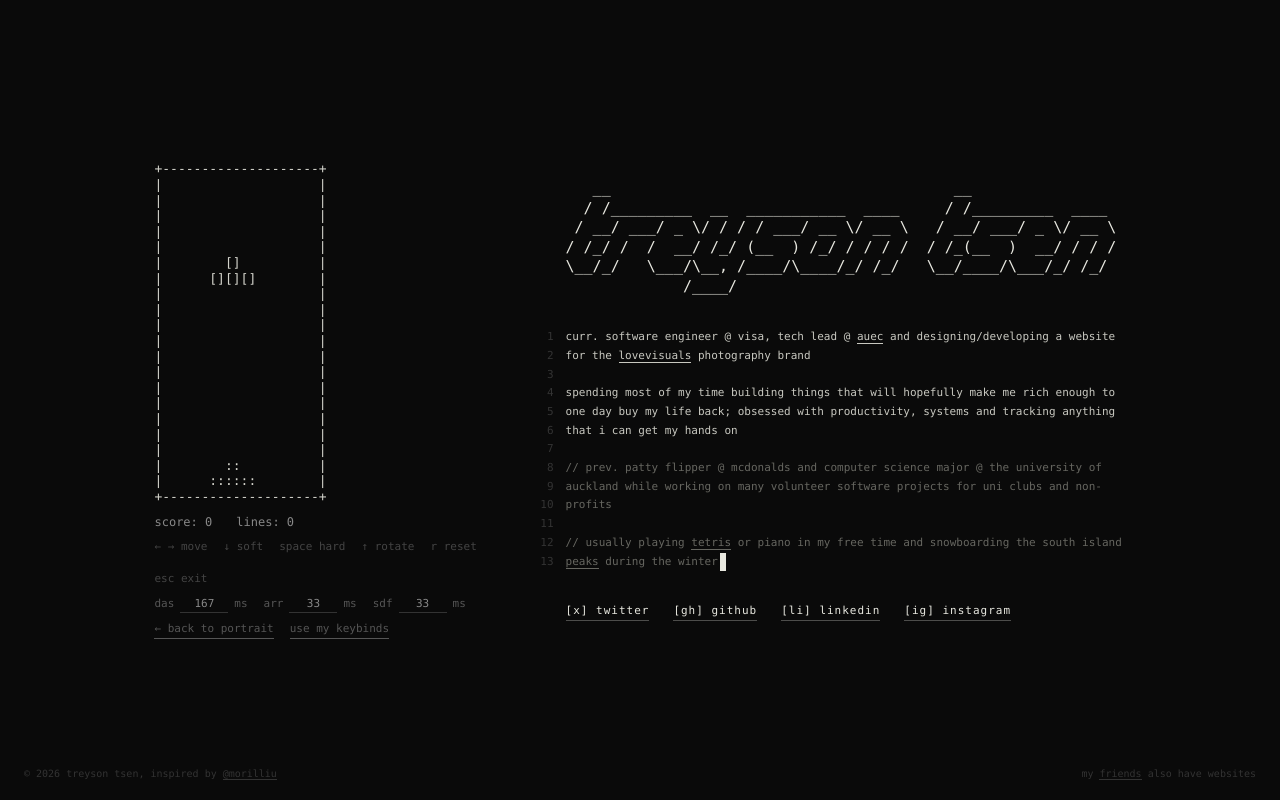
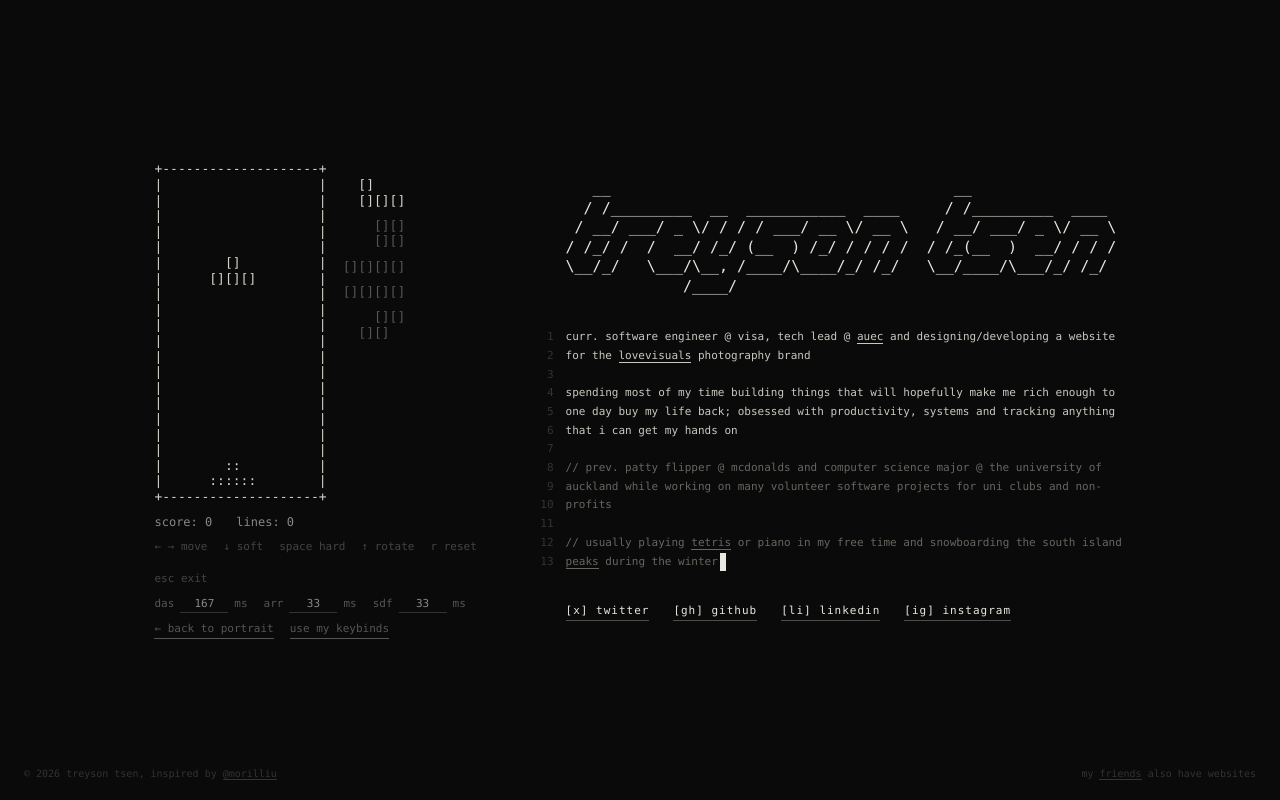
Before and after one commit to p0nyo/treysontsen.com, a Next.js app: page / in a window 1280 px wide. Both pictures are taken after a click on the button "click here to play tetris". Built offline with nearby package versions, Linux system fonts and the light colour scheme.

Commit message:
feat: add 5 piece previews and hold preview

```diff
--- a/src/app/components/PortraitSection.tsx
+++ b/src/app/components/PortraitSection.tsx
@@ -165,6 +165,7 @@ type Binds = typeof DEFAULT_BINDS;
 
 function TetrisGame({ onExit }: { onExit: () => void }) {
   const [board, setBoard] = useState<Board>(emptyBoard);
+  const [queue, setQueue] = useState<number[]>(() => Array.from({ length: 5 }, randomPieceType));
   const [pieceType, setPieceType] = useState(() => randomPieceType());
   const [shape, setShape] = useState<number[][]>(() => PIECES[pieceType]);
   const [rot, setRot] = useState(0);
@@ -172,15 +173,15 @@ function TetrisGame({ onExit }: { onExit: () => void }) {
   const [score, setScore] = useState(0);
   const [over, setOver] = useState(false);
   const [lines, setLines] = useState(0);
-  const [held, setHeld] = useState<number[][] | null>(null);
+  const [held, setHeld] = useState<number | null>(null);
   const [canHold, setCanHold] = useState(true);
   const [binds, setBinds] = useState<Binds>(DEFAULT_BINDS);
   const [das, setDas] = useState(167);
   const [arr, setArr] = useState(33);
   const [sdf, setSdf] = useState(33);
 
-  const stateRef = useRef({ board, shape, pos, rot, pieceType, over, held, canHold, binds });
-  stateRef.current = { board, shape, pos, rot, pieceType, over, held, canHold, binds };
+  const stateRef = useRef({ board, shape, pos, rot, pieceType, queue, over, held, canHold, binds });
+  stateRef.current = { board, shape, pos, rot, pieceType, queue, over, held, canHold, binds };
   const dasRef = useRef(das);
   const arrRef = useRef(arr);
   const sdfRef = useRef(sdf);
@@ -217,11 +218,13 @@ function TetrisGame({ onExit }: { onExit: () => void }) {
 
   const spawn = useCallback((b: Board, nextType?: number) => {
     touchingGround.current = false;
-    const pt = nextType ?? randomPieceType();
+    const { queue: q } = stateRef.current;
+    const pt = nextType ?? q[0];
+    const newQueue = nextType != null ? q : [...q.slice(1), randomPieceType()];
     const s = PIECES[pt];
     const p = { x: Math.floor((W - s[0].length) / 2), y: 0 };
     if (!fits(b, s, p.x, p.y)) { setOver(true); }
-    else { setPieceType(pt); setShape(s); setRot(0); setPos(p); setBoard(b); setCanHold(true); }
+    else { setQueue(newQueue); setPieceType(pt); setShape(s); setRot(0); setPos(p); setBoard(b); setCanHold(true); }
   }, []);
 
   const lock = useCallback((b: Board, s: number[][], p: { x: number; y: number }) => {
@@ -256,7 +259,8 @@ function TetrisGame({ onExit }: { onExit: () => void }) {
   const reset = useCallback(() => {
     clearMovement();
     const pt = randomPieceType();
-    setBoard(emptyBoard()); setPieceType(pt); setShape(PIECES[pt]); setRot(0); setPos({ x: 3, y: 0 });
+    const newQueue = Array.from({ length: 5 }, randomPieceType);
+    setBoard(emptyBoard()); setQueue(newQueue); setPieceType(pt); setShape(PIECES[pt]); setRot(0); setPos({ x: 3, y: 0 });
     setScore(0); setLines(0); setOver(false); setHeld(null); setCanHold(true);
     touchingGround.current = false;
   }, [clearMovement]);
@@ -324,12 +328,13 @@ function TetrisGame({ onExit }: { onExit: () => void }) {
         e.preventDefault();
         if (!ch) return;
         setCanHold(false);
-        const next = h ?? PIECES[randomPieceType()];
-        setHeld(s);
+        const nextType = h ?? stateRef.current.queue[0];
+        const next = PIECES[nextType];
+        setHeld(pt);
+        if (h == null) setQueue(q => [...q.slice(1), randomPieceType()]);
         const sp = { x: Math.floor((W - next[0].length) / 2), y: 0 };
         if (!fits(b, next, sp.x, sp.y)) { setOver(true); return; }
-        const nextType = PIECES.indexOf(next);
-        setPieceType(nextType >= 0 ? nextType : pt);
+        setPieceType(nextType);
         setShape(next); setRot(0); setPos(sp);
         touchingGround.current = false; clearLock();
       } else if (e.key === kb.reset) {
@@ -356,15 +361,40 @@ function TetrisGame({ onExit }: { onExit: () => void }) {
   const display = renderBoard(board, shape, pos.x, pos.y, over);
   const usingMine = binds === MY_BINDS;
 
+  const renderMini = (type: number): string => {
+    const s = PIECES[type];
+    const rows = s.filter(row => row.some(c => c));
+    const WIDTH = 8; // 4 cols × 2 chars
+    const lines = rows.map(row => {
+      const rendered = row.map(c => c ? '[]' : '  ').join('');
+      return rendered.padStart(WIDTH);
+    });
+    return lines.join('\n');
+  };
+
   return (
     <div style={{ display: 'flex', flexDirection: 'column', gap: '0.5rem', userSelect: 'none', width: '100%', height: '100%', justifyContent: 'center', fontFamily: "'Menlo', 'Monaco', 'Courier New', monospace" }}>
-      <pre style={{ fontSize: '13px', lineHeight: '1.2', margin: 0, color: '#d4d4cc' }}>
-        {display}
-      </pre>
+      <div style={{ display: 'flex', alignItems: 'flex-start', gap: '1rem' }}>
+        <pre style={{ fontSize: '13px', lineHeight: '1.2', margin: 0, color: '#d4d4cc' }}>
+          {display}
+        </pre>
+        <div style={{ display: 'flex', flexDirection: 'column', justifyContent: 'space-between', paddingTop: '15.6px', paddingBottom: '15.6px', alignSelf: 'stretch' }}>
+          <div style={{ display: 'flex', flexDirection: 'column', gap: '0.6rem' }}>
+            {queue.map((type, i) => (
+              <pre key={i} style={{ fontSize: '13px', lineHeight: '1.2', margin: 0, color: i === 0 ? '#d4d4cc' : '#555' }}>
+                {renderMini(type)}
+              </pre>
+            ))}
+          </div>
+          {held != null
+            ? <pre style={{ fontSize: '13px', lineHeight: '1.2', margin: 0, color: canHold ? '#d4d4cc' : '#555' }}>{renderMini(held)}</pre>
+            : <pre style={{ fontSize: '13px', lineHeight: '1.2', margin: 0, color: '#333' }}>{'  '.repeat(4)}</pre>
+          }
+        </div>
+      </div>
       <div style={{ fontSize: '12px', color: '#888', display: 'flex', gap: '1.5rem' }}>
         <span>score: {score}</span>
         <span>lines: {lines}</span>
-        {held && <span>hold: ▪</span>}
       </div>
       {over && <div style={{ fontSize: '12px', color: '#e8e8e0' }}>game over — press <strong>r</strong> to restart</div>}
       <div style={{ fontSize: '11px', color: '#444', display: 'flex', gap: '1rem', flexWrap: 'wrap' }}>
```
